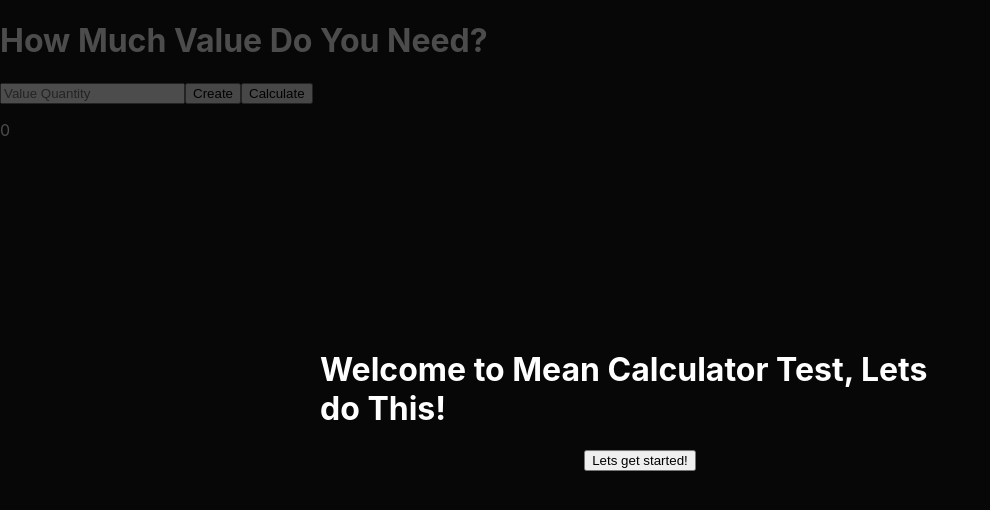
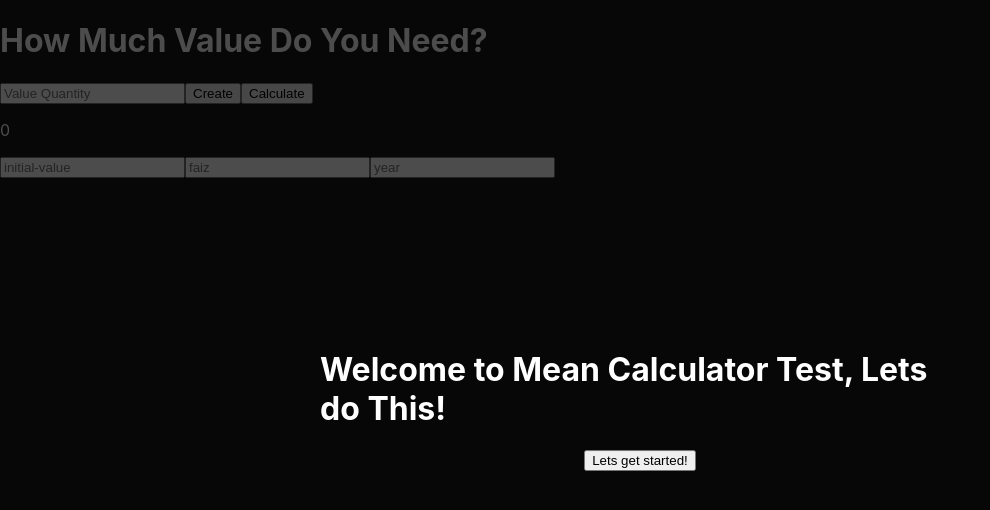
Before and after one commit to guvenfazli/To-Do-List-w-React, a React (Create React App) app in the folder theater/: page / in a window 1280 px wide. Shown: the top 510 px of the page, without its empty margins (0-990 px from the left). Built offline with nearby package versions, Linux system fonts and the light colour scheme.

Commit message:
Investment section created

```diff
--- a/theater/src/App.jsx
+++ b/theater/src/App.jsx
@@ -68,6 +68,16 @@ function App() {
 
       {<p>{mean}</p>}
 
+      <div className='investment-calculator'>
+        <input type="text" className='initial-value' placeholder='initial-value' />
+        <input type="text" className='faiz' placeholder='faiz' />
+        <input type="text" className='year' placeholder='year'/>
+
+
+
+
+      </div>
+
 
 
 
```
